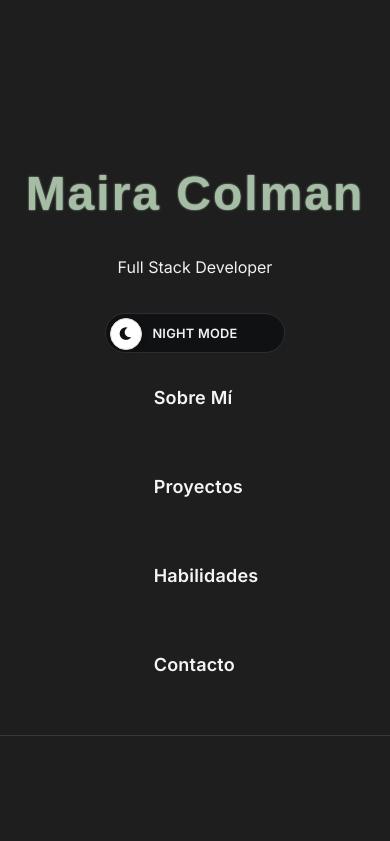
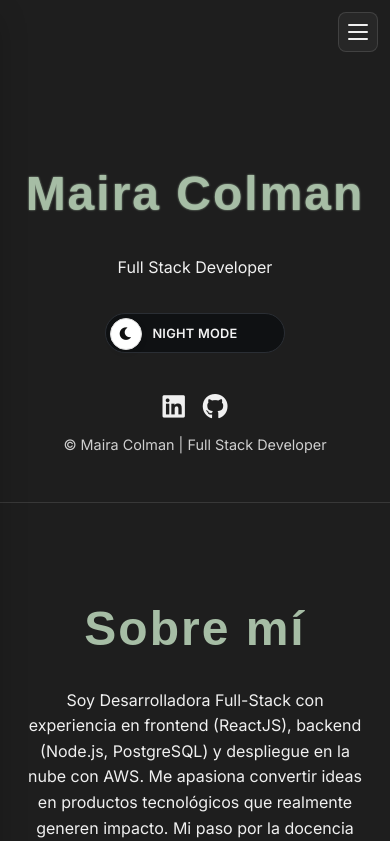
Before and after one commit to Mairacol/my-portfolio, a React (Create React App) app: page / in a window 390 px wide. Shown: the top 841 px of the page. Built offline with nearby package versions, Linux system fonts and the light colour scheme; a web font is replaced by a local one.

Commit message:
responsive mobile

```diff
--- a/src/App.css
+++ b/src/App.css
@@ -311,7 +311,7 @@ body {
 }
 
 .footer-copy{
-  font-size: .92rem;
+  font-size: .9rem;
   color: var(--muted-text);
 }
 
@@ -680,3 +680,189 @@ button:hover {
      transition:none !important;
   }
 }
+@media (max-width: 820px){
+  .layout {
+    display: block;
+    min-height: auto;
+  }
+  .header {
+    position: sticky;
+    top: 0;
+    height: auto;
+    width: 100%;
+    border-right: none;
+    border-bottom: 1px solid color-mix(in oklab, var(--border), transparent 30%);
+    padding: 16px 12px;
+    margin: 0;
+    z-index: 110;
+    background: var(--section-bg);
+  }
+  .main-content {
+    height: auto;
+    width: 100%;
+    margin-top: 10px;
+    padding: 10px;
+  }
+  .footer {
+    display: block;
+    padding: 18px 0;
+  }
+
+  .project-card{
+    grid-template-columns: 1fr;
+    gap: 12px;
+    padding: 14px;
+  }
+  .project-card img{
+    grid-row: auto;
+    height: 180px;
+  }
+  .project-actions{
+    grid-column: 1;
+    justify-self: start;
+  }
+  .project-card p,
+  .project-tags{
+    grid-column: 1;
+  }
+}
+
+@media (prefers-reduced-motion: reduce){
+  .project-card,
+  .project-card img,
+  .project-link,
+  .about-image{
+     transition: none !important;
+  }
+}
+
+/* ===========================
+   MENÚ HAMBURGUESA (MOBILE)
+   =========================== */
+
+/* botón hamburguesa: oculto en desktop por defecto,
+   lo muestro en mobile en el media query de abajo */
+.hamburger {
+  position: absolute;
+  top: 12px;
+  right: 12px;
+  display: none;
+  flex-direction: column;
+  justify-content: center;
+  align-items: center; /* 🔹 centra horizontal/vertical */
+  gap: 5px;
+  width: 40px;
+  height: 40px;
+  padding: 0;          /* 🔹 elimina padding extra */
+  border: 1px solid color-mix(in oklab, var(--border), transparent 10%);
+  border-radius: 8px;
+  background: color-mix(in oklab, var(--card-bg), var(--text) 5%);
+  cursor: pointer;
+  z-index: 130;
+  transition: transform .2s;
+}
+
+.hamburger:hover {
+  transform: translateY(-1px);
+}
+
+.hamburger span {
+  display: block;
+  width: 20px;
+  height: 2px;
+  background: var(--text);
+  border-radius: 2px;
+  transition: transform .2s;
+}
+
+.hamburger.is-open span:nth-child(1) {
+  transform: translateY(7px) rotate(45deg);
+}
+
+.hamburger.is-open span:nth-child(2) {
+  transform: scaleX(0);
+}
+
+.hamburger.is-open span:nth-child(3) {
+  transform: translateY(-7px) rotate(-45deg);
+}
+
+/* 🔹 Botón de cierre "X" dentro del menú (si lo usás) */
+.close-mobile-nav {
+  display: flex;
+  align-items: center;
+  justify-content: center;
+  width: 40px;
+  height: 40px;
+  border-radius: 8px;
+  border: 1px solid color-mix(in oklab, var(--border), transparent 10%);
+  background: color-mix(in oklab, var(--card-bg), var(--text) 5%);
+  color: var(--text);
+  font-size: 22px;
+  line-height: 1;
+  cursor: pointer;
+}
+
+
+/* backdrop para cerrar tocando fuera */
+.backdrop {
+  position: fixed;
+  inset: 0;
+  background: rgba(0, 0, 0, .35);
+  opacity: 0;
+  pointer-events: none;
+  transition: opacity .25s ease;
+  z-index: 120;
+}
+
+.backdrop.show {
+  opacity: 1;
+  pointer-events: auto;
+}
+
+/* ===== sólo mobile ===== */
+@media (max-width: 820px) {
+
+  /* muestro el botón en mobile y lo dejo fijo arriba a la derecha */
+  .hamburger {
+    display: inline-flex;
+    position: fixed;
+    top: 12px;
+    right: 12px;
+    z-index: 130;
+  }
+
+  /* paso los links a panel deslizante sin tocar tu HTML */
+  .header-links {
+    position: fixed;
+    top: 0;
+    left: 0;
+    height: 100dvh;
+    width: min(80vw, 320px);
+    padding-top: 72px;
+    padding-left: 16px;
+    padding-right: 12px;
+    padding-bottom: 16px;
+    background:
+      linear-gradient(
+        to bottom,
+        color-mix(in oklab, var(--card-bg), var(--text) 6%),
+        color-mix(in oklab, var(--card-bg), var(--text) 2%)
+      );
+    border-right: 1px solid var(--border);
+    box-shadow: 0 10px 30px rgba(0, 0, 0, .25);
+    transform: translateX(-102%);
+    transition: transform .28s ease;
+    z-index: 125;
+  }
+
+  .header-links.is-open {
+    transform: translateX(0);
+  }
+
+  /* espaciado vertical cómodo en mobile */
+  .header-links a {
+    display: block;
+    padding: 10px 6px 10px 22px;
+  }
+}
--- a/src/components/Header/Header.js
+++ b/src/components/Header/Header.js
@@ -3,8 +3,14 @@ import React, { useState } from 'react';
 function Header({ toggleDarkMode, darkMode }) {
   const [activeLink, setActiveLink] = useState('');
 
+  /* 🔹 NUEVO: estado para el menú mobile */
+  const [menuOpen, setMenuOpen] = useState(false);
+
   const handleLinkClick = (link) => {
     setActiveLink(link);
+
+    /* 🔹 NUEVO: cerrar menú al navegar en mobile */
+    setMenuOpen(false);
   };
 
   return (
@@ -12,6 +18,19 @@ function Header({ toggleDarkMode, darkMode }) {
       <div className="header-content">
         <h1>Maira Colman</h1>
         <p>Full Stack Developer</p>
+
+        {/* 🔹 NUEVO: botón hamburguesa (solo se ve en mobile por CSS) */}
+        <button
+          className={`hamburger ${menuOpen ? 'is-open' : ''}`}
+          aria-label="Abrir menú"
+          aria-controls="mobile-links"
+          aria-expanded={menuOpen}
+          onClick={() => setMenuOpen(v => !v)}
+        >
+          <span></span>
+          <span></span>
+          <span></span>
+        </button>
 
         <div
           className={`mode-toggle-switch ${darkMode ? 'is-dark' : 'is-light'}`}
@@ -33,9 +52,11 @@ function Header({ toggleDarkMode, darkMode }) {
           </span>
         </div>
 
-
-
-        <div className="header-links">
+        {/* 🔹 CAMBIO MÍNIMO: agrego id y clase condicional para mobile */}
+        <div
+          id="mobile-links"
+          className={`header-links ${menuOpen ? 'is-open' : ''}`}
+        >
           <a
             href="#about"
             className={activeLink === 'about' ? 'active' : ''}
@@ -71,6 +92,13 @@ function Header({ toggleDarkMode, darkMode }) {
         </div>
       </div>
 
+      {/* 🔹 NUEVO: backdrop sólo en mobile (se controla por CSS) */}
+      <div
+        className={`backdrop ${menuOpen ? 'show' : ''}`}
+        onClick={() => setMenuOpen(false)}
+        aria-hidden={!menuOpen}
+      ></div>
+
       <footer className={`footer ${darkMode ? 'dark-mode' : ''}`}>
         <div className="footer-links">
           <a href="https://www.linkedin.com/in/maira-colman/" target="_blank" rel="noopener noreferrer">
@@ -82,7 +110,6 @@ function Header({ toggleDarkMode, darkMode }) {
         </div>
         <p className="footer-copy">&copy; Maira Colman | Full Stack Developer</p>
       </footer>
-
     </header>
   );
 }
```
Also changed, not shown: 1 other file (tests, documents, lock files or other folders). Lines whose indentation alone changed are shown as unchanged.
